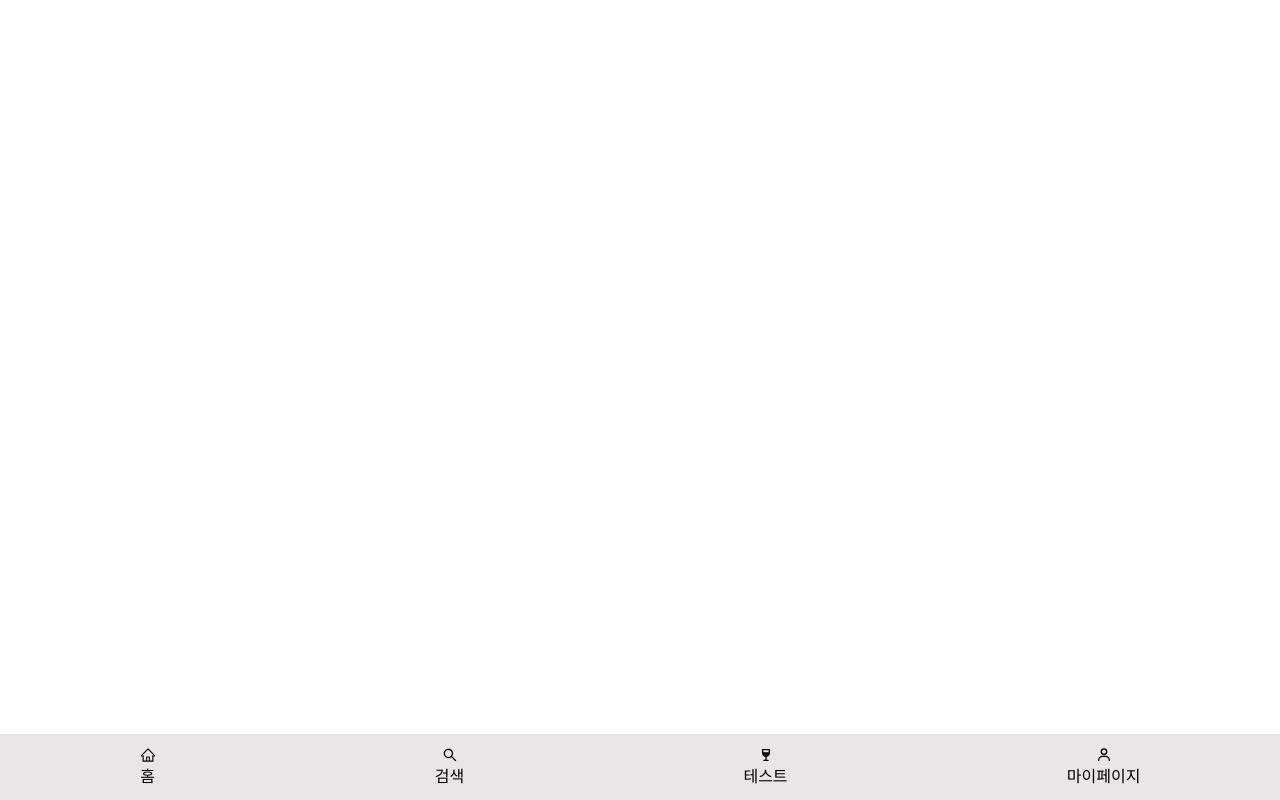
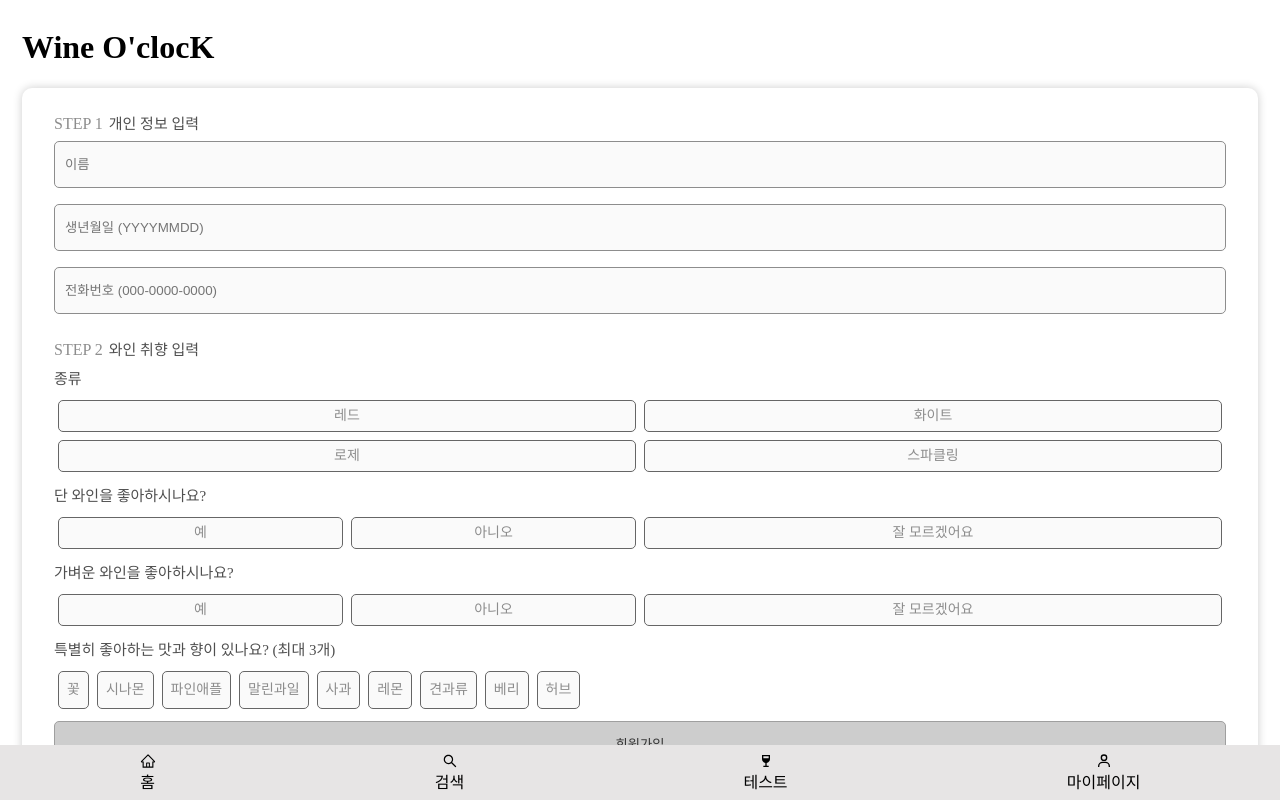
Before and after one commit to Wine-O-clocK/wine-o-clock-front, a React (Create React App) app: page /signup/detail in a window 1280 px wide. Before the commit this address had no page. Built offline with nearby package versions, Linux system fonts and the light colour scheme.

Commit message:
Feat: routing

```diff
--- a/src/App.js
+++ b/src/App.js
@@ -1,18 +1,22 @@
 import React from "react";
 import { BrowserRouter, Route, Routes } from "react-router-dom";
 import './App.css'
+import Header from "./components/Header/Header";
 import MainPage from "./components/MainPage/MainPage";
 import Navigation from "./components/Navigation/Navigation";
 import SignIn from "./routes/SignIn";
 import SignUp from "./routes/SignUp";
+import SignUpDetail from "./routes/SignUpDetail";
 
 function App() {
   return (
     <BrowserRouter>
+      <Header/>
       <Routes>
         <Route path="/" element={<MainPage/>}/>
+        <Route path="/signin" element={<SignIn/>}/>
         <Route path="/signup" element={<SignUp/>}/>
-        <Route path="/signin" element={<SignIn/>}/>
+        <Route path="/signup/detail" element={<SignUpDetail/>}/>
       </Routes>
       <Navigation/>
     </BrowserRouter>
--- /dev/null
+++ b/src/components/Header/Header.jsx
@@ -0,0 +1,21 @@
+import React from 'react';
+import { useNavigate } from 'react-router-dom';
+import styled from 'styled-components';
+
+function Header() {
+  const navigate = useNavigate();
+  return (
+    <HeaderWrap>
+      <h1 onClick={() => navigate('/')}>Wine O'clocK</h1>
+    </HeaderWrap>
+  );
+}
+
+export default Header;
+
+const HeaderWrap = styled.div`
+  display: inline-block;
+  font-family: 'nanumextra';
+  padding-top: 8px;
+  margin-left: 22px;
+`
--- a/src/components/Navigation/Navigation.jsx
+++ b/src/components/Navigation/Navigation.jsx
@@ -41,8 +41,9 @@ const NavContainer = styled.div`
   width: 100vw;
 
   .navigation {
-    height: 50px;
+    height: 55px;
     padding: 8px 0;
+    box-sizing: border-box;
     background-color: #e7e5e5;
 
     display: flex;
```
